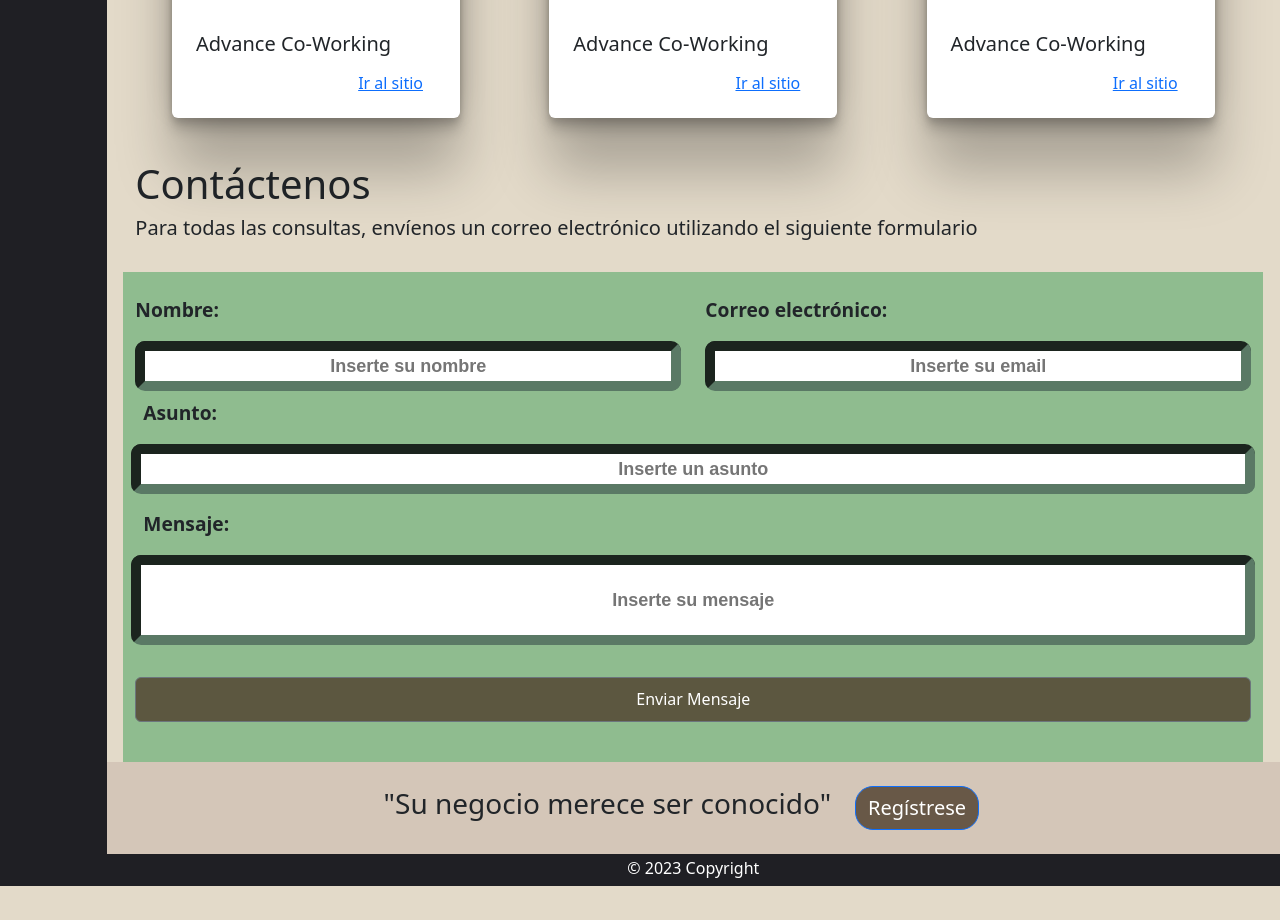
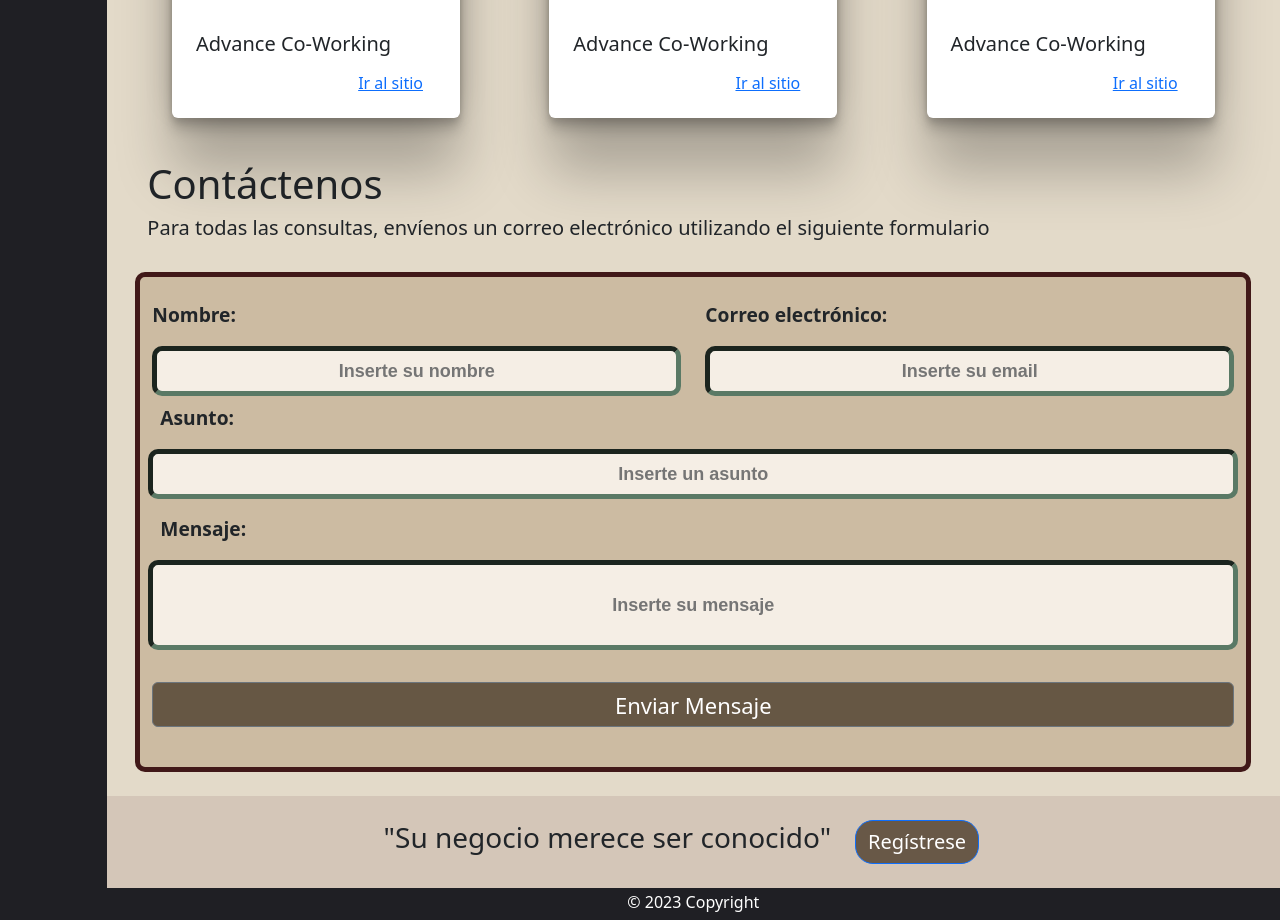
Before and after one commit to MartinGorbik/3260, a React (Create React App) app in the folder 3260-master/: page / in a window 1280 px wide. Shown: the part 520-1440 px from the top of the page. Before the commit the page ends 1406 px from the top, so only its background shows below. Built offline with nearby package versions, Linux system fonts and the light colour scheme.

Commit message:
mejora al apartado contacto

```diff
--- a/3260-master/src/components/Contacto.jsx
+++ b/3260-master/src/components/Contacto.jsx
@@ -19,11 +19,8 @@ function Contacto() {
 
   }
 
-
-
-
   return (
-        <div className='container d-flex '>
+    <div className='container d-flex p-4 pt-0'>
       <div className='col-12'>
         <div className='row pt-4' id='titulos'>
             <h1>Contáctenos</h1>
@@ -56,10 +53,8 @@ function Contacto() {
                     <p>Mensaje: </p>
                     <input className='auto-resize-input' type="text" name="mensaje" id="mensaje" placeholder='Inserte su mensaje'/>
                 </div>
+            </form>
 
-
-
-                </form>
             <div className='pt-4 pb-4'>
                 <Button className='w-100' variant="secondary" id='crear' onClick={handleSubmit}
                 style={{backgroundColor: '#534332d5', height: '45px'}}>
@@ -67,10 +62,7 @@ function Contacto() {
                 </Button>
             </div>
         </div>
-
-
       </div>
-
     </div>
 
 
--- a/3260-master/src/css/contacto.css
+++ b/3260-master/src/css/contacto.css
@@ -1,8 +1,9 @@
 #formulario{
-    background-color: darkseagreen;
+    background-color:  #ccbba2;
+
+    border: 5px solid rgb(65, 24, 24);
+    border-radius: 10px;
 }
-
-
 
 p{
     font-size: larger;
@@ -16,11 +17,12 @@ p{
 }
 
 #formulario input{
+    background-color: #f5eee5;
     height: 50px;
     border-radius: 10px;
     text-align: center;
     border-color: rgb(90, 121, 101);
-    border-width: 10px
+    border-width: 5px
 }
 
 #formulario #mensaje{
@@ -32,3 +34,8 @@ p{
 #formulario .enviar{
     background-color: rgb(131, 63, 23);
 }
+
+#crear{
+    text-align: center;
+    font-size: 22px
+}
```
Lines whose indentation alone changed are shown as unchanged.
